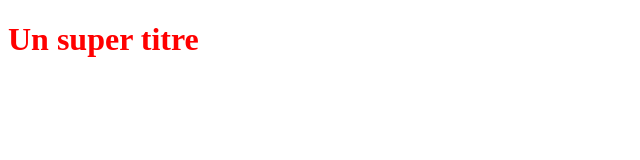
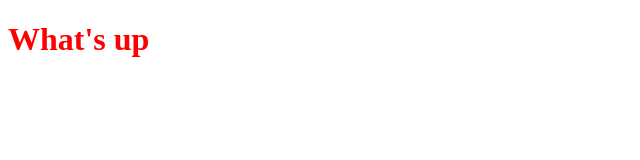
Before and after one commit to germimitos/OpenclassroomsProject, a plain HTML site: page index.html in a window 1280 px wide. Shown: the whole page, without its empty margins (0-640 px from the left). Drawn offline with Linux system fonts and the light colour scheme.

Commit message:
Modification du titre H1

```diff
--- a/index.html
+++ b/index.html
@@ -5,6 +5,6 @@
    <link rel="stylesheet" type="text/css" href="styles.css">
 </head>
 <body>
-   <h1>Un super titre</h1>
+   <h1>What's up</h1>
 </body>
 </html>
```
